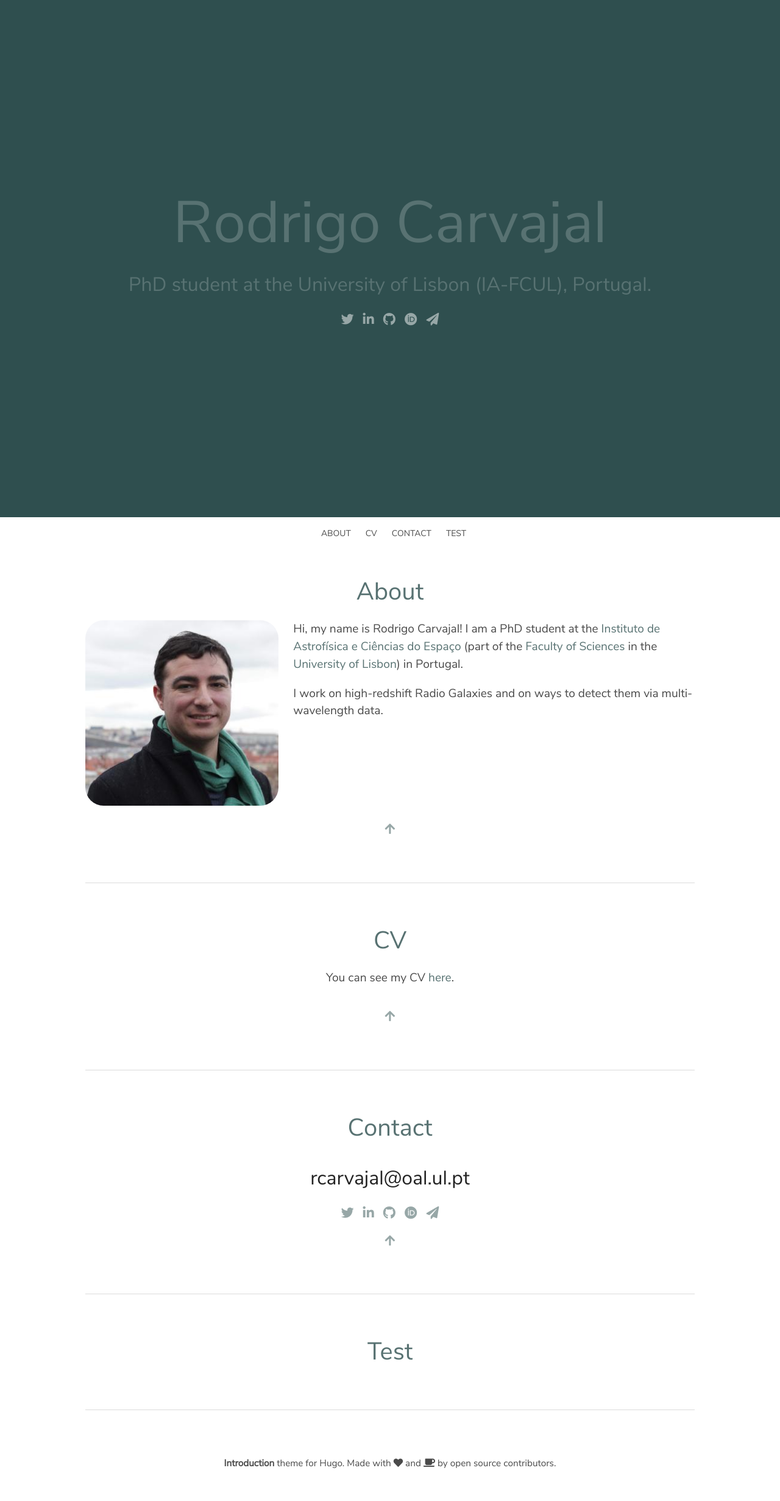
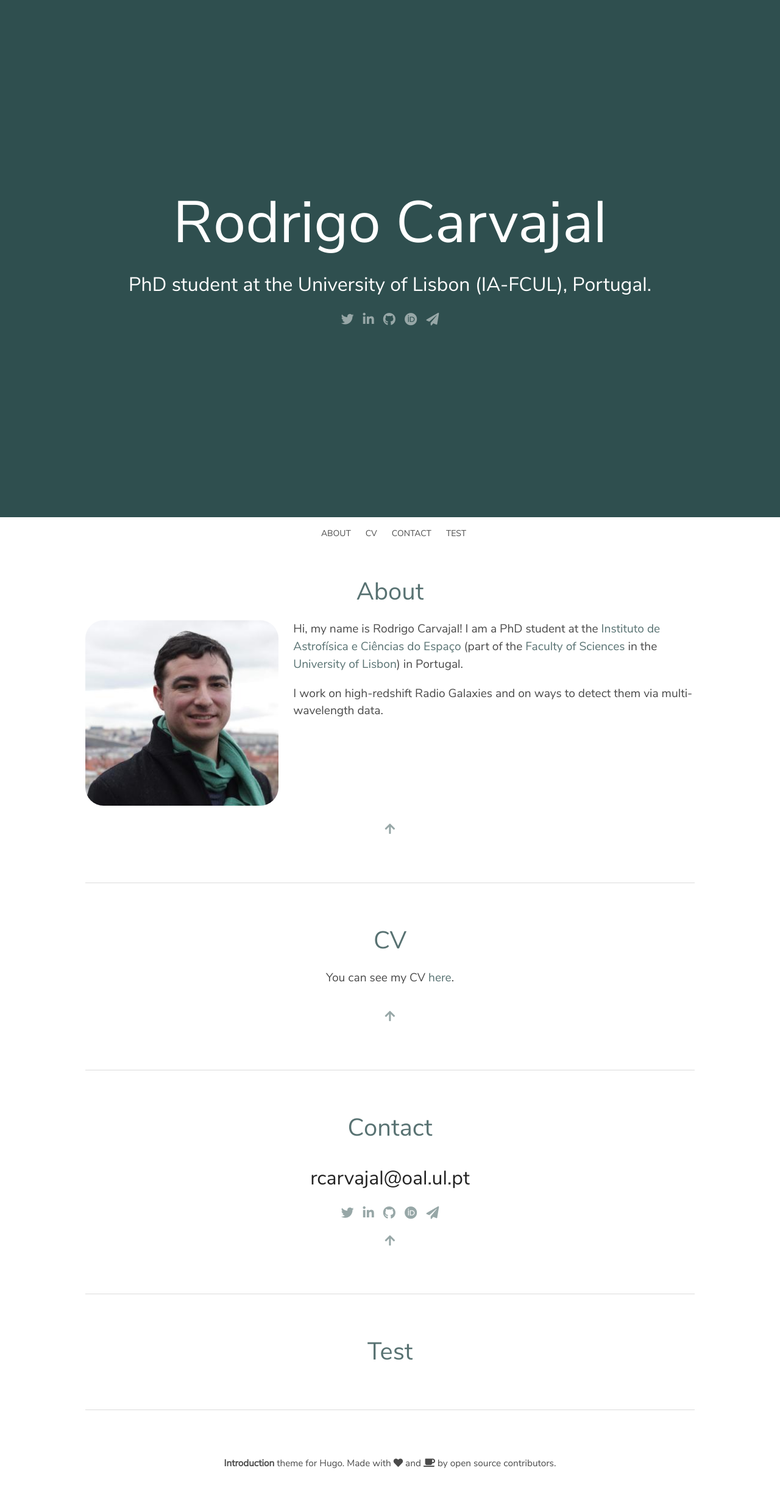
Before and after one commit to racarvajal/racarvajal.github.io, a Jekyll site: the page index.html, which Jekyll copies as it is, in a window 1280 px wide. Shown: the whole page at 61% size. Built offline with Jekyll 4.4.1, drawn with Linux system fonts in a browser that asks for light colours.

Commit message:
fix text color

```diff
--- a/css/custom_rcp.css
+++ b/css/custom_rcp.css
@@ -1,18 +1,20 @@
 .hero-body h1,
+.hero-body h2,
+.hero-body .title,
+.hero-body .subtitle
+{
+    color: #fff !important;
+}
+
 h2,
 .title,
-.subtitle
-{
-    color: #587272 !important;
+.subtitle,
+p a {
+    color: #587272;
 }
-
 
 a {
     color: #97A7A7;
-}
-
-p a {
-    color: #587272;
 }
 
 body {
```
